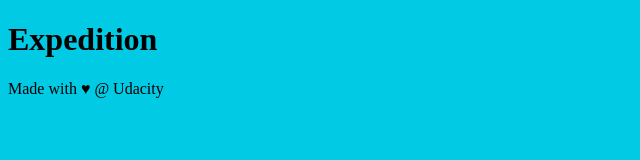
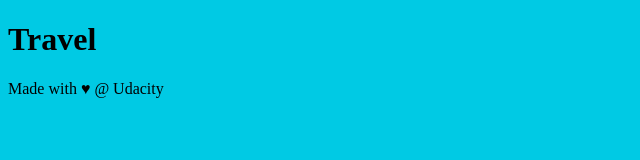
Before and after one commit to Msikouky/new-git-project, a plain HTML site: page index.html in a window 1280 px wide. Shown: the whole page, without its empty margins (0-640 px from the left). Drawn offline with Linux system fonts and the light colour scheme.

Commit message:
Changing the header to travel

```diff
--- a/index.html
+++ b/index.html
@@ -10,7 +10,7 @@
 <body>
 
     <header>
-        <h1>Expedition</h1>
+        <h1>Travel</h1>
     </header>
 
     <div class="container">
```
